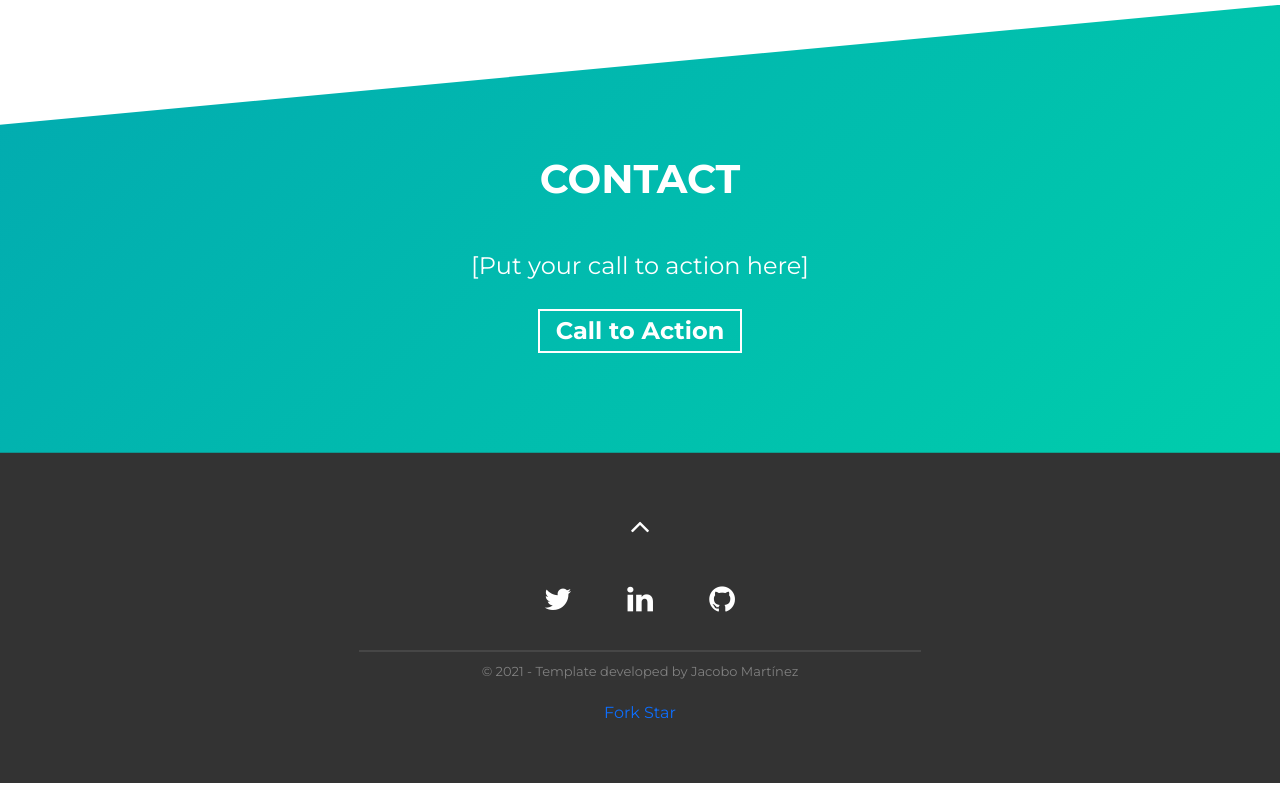
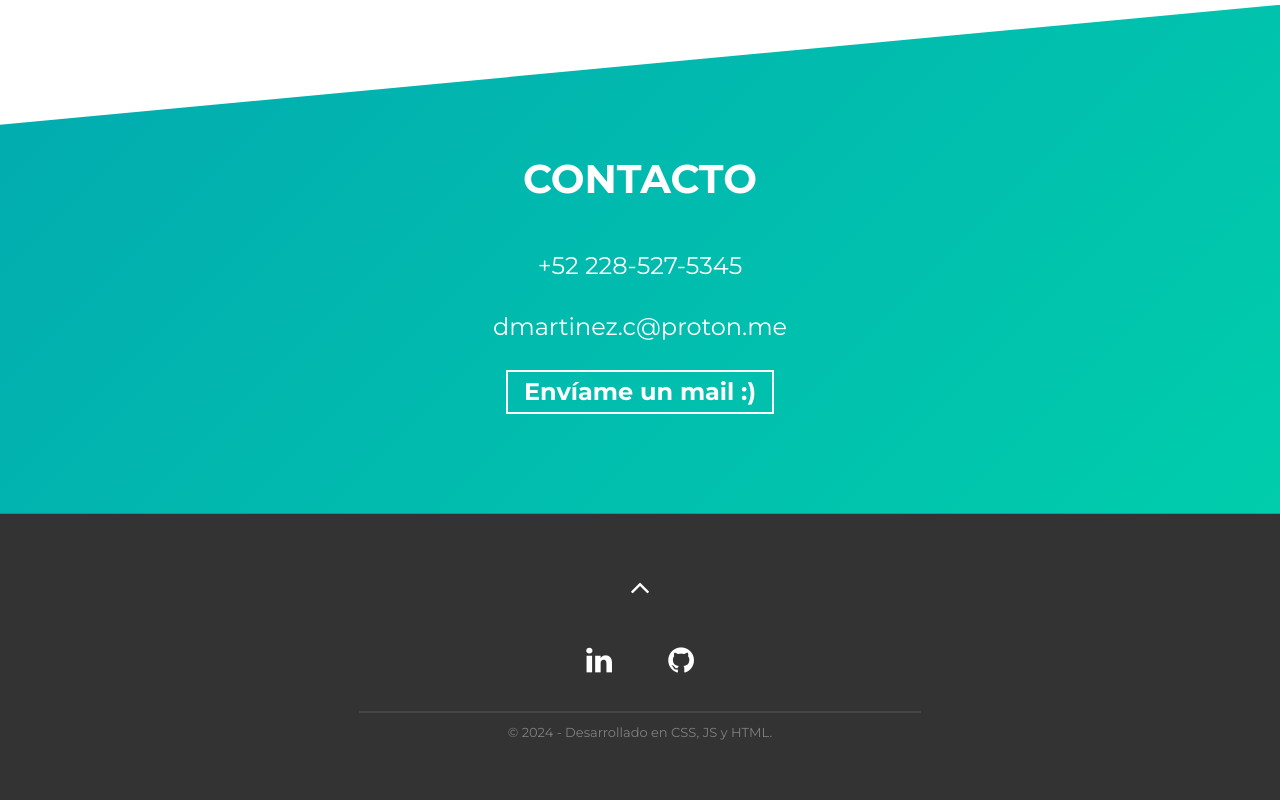
Before and after one commit to notSickboy/DiegoMtz.io, a website built with Parcel: page src/index.html in a window 1280 px wide. Shown: the part 2911-3711 px from the top of the page. Built offline with nearby package versions, Linux system fonts and the light colour scheme.

Commit message:
Update index.html

```diff
--- a/src/index.html
+++ b/src/index.html
@@ -159,7 +159,7 @@
                     y datos reales para comprender mejor las técnicas profesionales.
                   </p>
                   <p class="mb-4">
-                    Desarrollado en su totalidad en Kotlin con Android Studio utilizando el MVC
+                    Desarrollado en su totalidad en Kotlin con Android Studio utilizando el MVC.
                   </p>
                 </div>
                 <a
@@ -252,15 +252,16 @@
     <!-- **** Contact Section **** -->
     <section id="contact">
       <div class="container">
-        <h2 class="section-title">Contact</h2>
+        <h2 class="section-title">Contacto</h2>
         <div class="contact-wrapper load-hidden">
-          <p class="contact-wrapper__text">[Put your call to action here]</p>
+          <p class="contact-wrapper__text">+52 228-527-5345</p>
+          <p class="contact-wrapper__text">dmartinez.c@proton.me</p>
           <a
             rel="noreferrer"
             target="_blank"
             class="cta-btn cta-btn--resume"
-            href="mailto:example@email.com"
-            >Call to Action</a
+            href="mailto:dmartinez.c@proton.me"
+            >Envíame un mail :)</a
           >
         </div>
       </div>
@@ -274,50 +275,20 @@
           <i class="fa fa-angle-up fa-2x" aria-hidden="true"></i>
         </a>
         <div class="social-links">
-          <a rel="noreferrer" href="#!" target="_blank">
-            <i class="fa fa-twitter fa-inverse"></i>
-          </a>
-          <a rel="noreferrer" href="#!" target="_blank">
+          <a rel="noreferrer" href="https://goo.su/qcl0x" target="_blank">
             <i class="fa fa-linkedin fa-inverse"></i>
           </a>
-          <a rel="noreferrer" href="#!" target="_blank">
+          <a rel="noreferrer" href="https://github.com/notSickboy" target="_blank">
             <i class="fa fa-github fa-inverse"></i>
           </a>
         </div>
 
         <hr />
 
-        <!-- Notice: if you want to give me some credit, it will be huge for me! if not, put your data on it -->
         <p class="footer__text">
-          © 2021 - Template developed by
-          <a rel="noreferrer" href="https://github.com/cobiwave" target="_blank"
-            >Jacobo Martínez</a
-          >
+          © 2024 - Desarrollado en CSS, JS y HTML.
         </p>
 
-        <!-- TO DO: remove this entire paragraph once you finish your portfolio -->
-        <p class="mt-3 pt-3">
-          <a
-            rel="noreferrer"
-            class="github-button"
-            href="https://github.com/cobiwave/simplefolio/fork"
-            data-icon="octicon-repo-forked"
-            data-size="large"
-            data-show-count="true"
-            aria-label="Fork ntkme/github-buttons on GitHub"
-            >Fork</a
-          >
-          <a
-            rel="noreferrer"
-            class="github-button"
-            href="https://github.com/cobiwave/simplefolio"
-            data-icon="octicon-star"
-            data-size="large"
-            data-show-count="true"
-            aria-label="Star cobiwave/simplefolio on GitHub"
-            >Star</a
-          >
-        </p>
       </div>
     </footer>
     <!-- /END Footer Section -->
```
